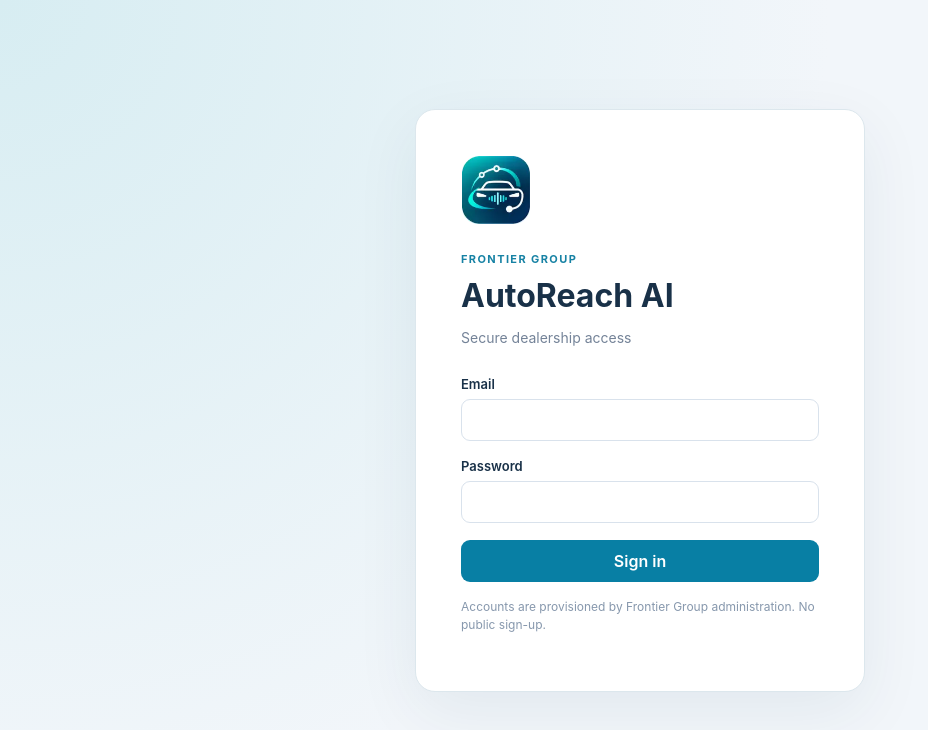
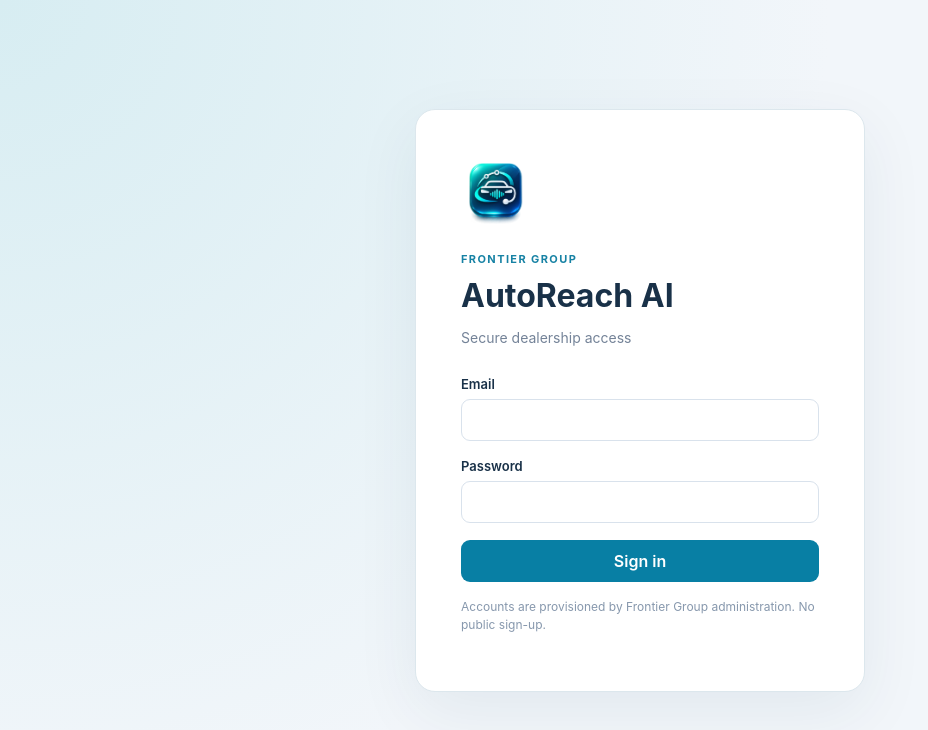
Before and after one commit to antnish1/AI-Voice-Agent, a Next.js app: page /login in a window 1280 px wide. Shown: the top 730 px of the page, without its empty margins (0-928 px from the left). Built offline with nearby package versions, Linux system fonts and the light colour scheme.

Commit message:
Use exact uploaded glossy car assistant logo in src/app/login/page.tsx

```diff
--- a/src/app/login/page.tsx
+++ b/src/app/login/page.tsx
@@ -1,5 +1,5 @@
 import { signIn } from "./actions";
 export default async function Login({searchParams}: {searchParams: Promise<{error?:string}>}) {
  const {error}=await searchParams;
- return <div className="login-page"><div className="login-card"><div className="logo autoreach-login-logo"><img src="/autoreach-icon.webp" alt="AutoReach AI" width={68} height={68}/></div><p className="eyebrow">FRONTIER GROUP</p><h1>AutoReach AI</h1><p className="muted">Secure dealership access</p>{error&&<p className="error" role="alert">Unable to sign in. Check your credentials.</p>}<form action={signIn} className="form"><label>Email<input name="email" type="email" autoComplete="email" required /></label><label>Password<input name="password" type="password" autoComplete="current-password" required /></label><button type="submit">Sign in</button></form><p className="fine">Accounts are provisioned by Frontier Group administration. No public sign-up.</p></div></div>;
+ return <div className="login-page"><div className="login-card"><div className="logo autoreach-login-logo"><img src="/autoreach-logo.png" alt="AutoReach AI" width={68} height={68}/></div><p className="eyebrow">FRONTIER GROUP</p><h1>AutoReach AI</h1><p className="muted">Secure dealership access</p>{error&&<p className="error" role="alert">Unable to sign in. Check your credentials.</p>}<form action={signIn} className="form"><label>Email<input name="email" type="email" autoComplete="email" required /></label><label>Password<input name="password" type="password" autoComplete="current-password" required /></label><button type="submit">Sign in</button></form><p className="fine">Accounts are provisioned by Frontier Group administration. No public sign-up.</p></div></div>;
 }
```
